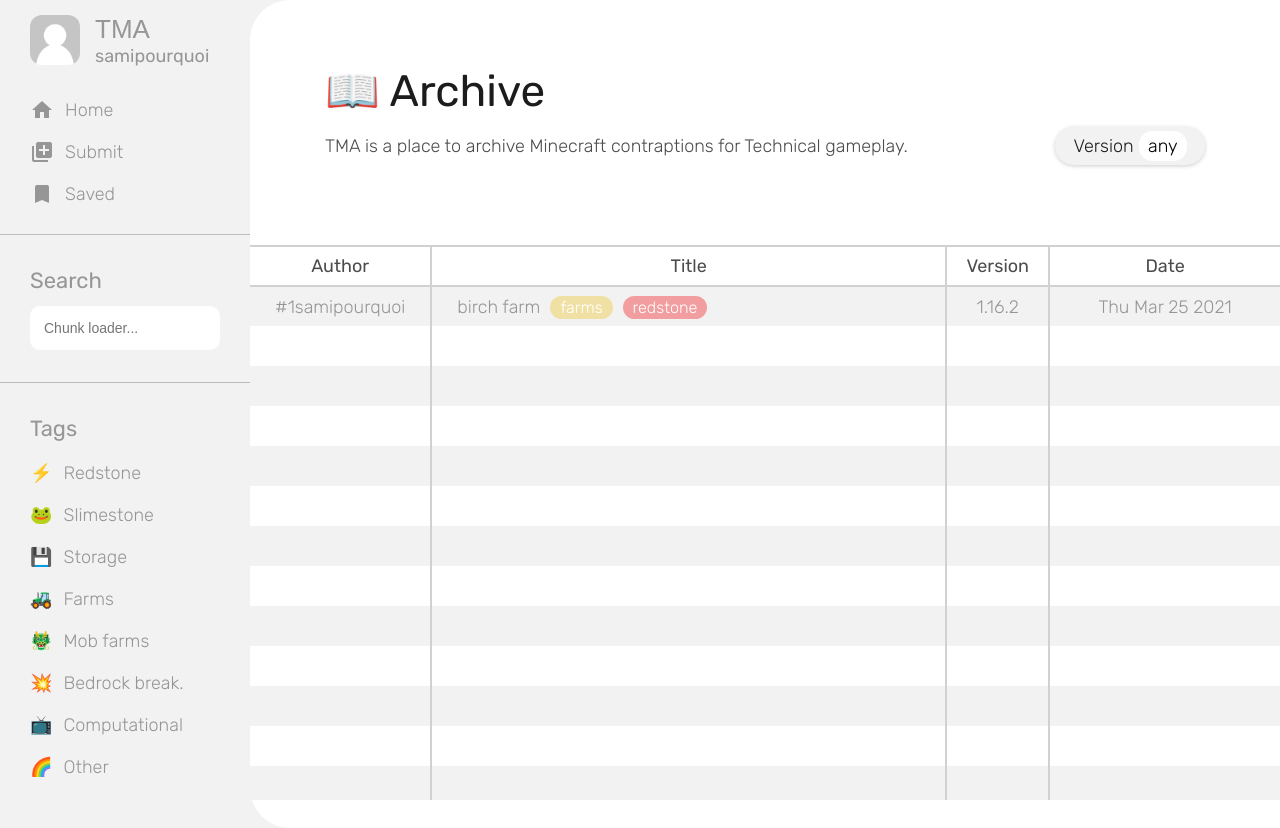
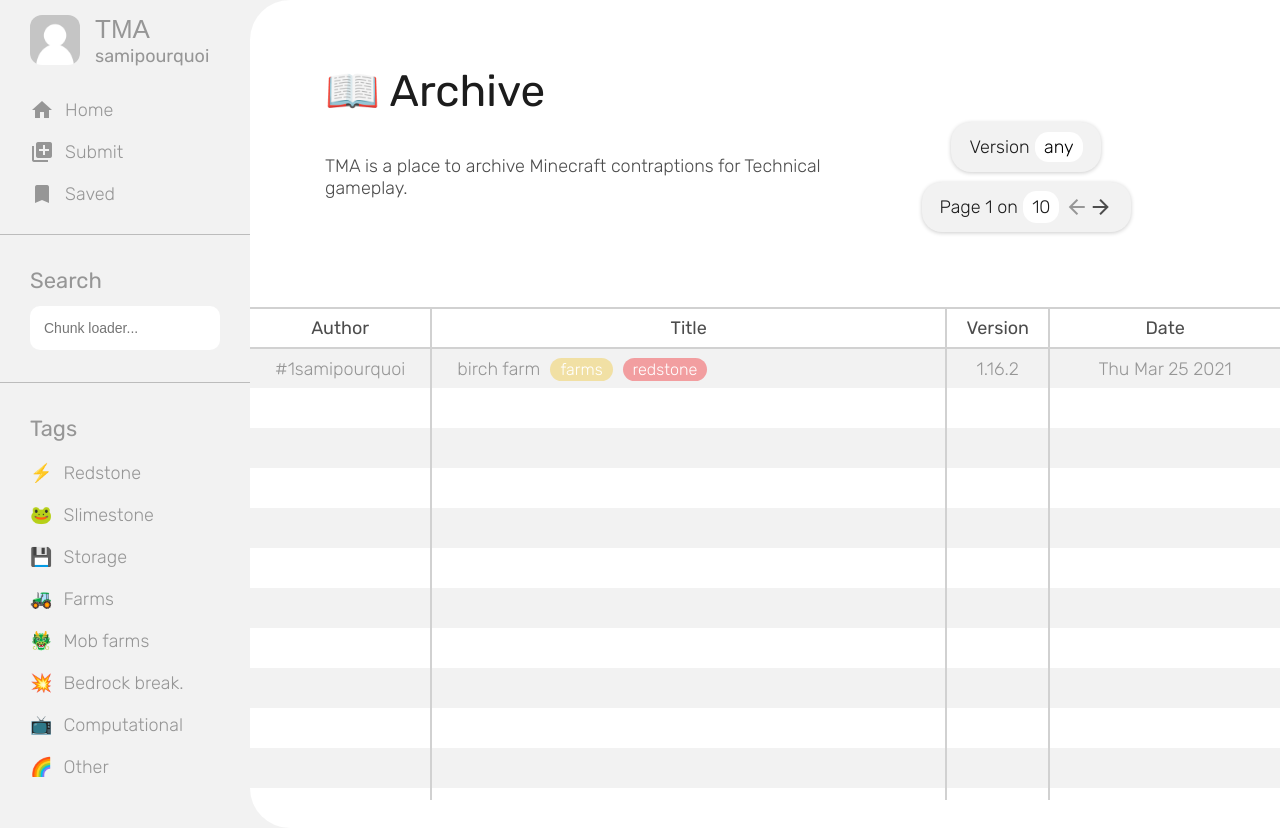
Before and after one commit to samipourquoi/tma, a Next.js app in the folder packages/othello/: page /archive in a window 1280 px wide. Built offline with nearby package versions, Linux system fonts and the light colour scheme; a web font is replaced by a local one.

Commit message:
othello: add page selector widget

```diff
--- /dev/null
+++ b/packages/othello/src/components/widgets/page-selector.tsx
@@ -0,0 +1,38 @@
+import { useState } from "react";
+
+export interface PageSelectorProps {
+  pageAmount: number
+}
+
+export default function PageSelector(
+  { pageAmount }: PageSelectorProps
+) {
+  const [page, setPage] = useState(1);
+  const isAtStart = page == 1;
+  const isAtEnd   = page == pageAmount;
+
+  const updatePage = (number: -1 | 1) => () => {
+    const newPage = page + number;
+
+    if ((isAtStart && number == -1)
+      || isAtEnd && number == +1)
+    {
+      return;
+    }
+
+    setPage(page + number);
+  }
+
+  return (
+    <label className="page-selector">
+      Page {page} on <span className="text-display">{pageAmount}</span>
+
+      <span className={`material-icons ${isAtStart ? "disabled-icon" : ""}`}
+            onClick={updatePage(-1)}>
+        arrow_back</span>
+      <span className={`material-icons ${isAtEnd ? "disabled-icon" : ""}`}
+            onClick={updatePage(1)}>
+        arrow_forward</span>
+    </label>
+  );
+}
--- a/packages/othello/src/components/widgets/version-selector.tsx
+++ b/packages/othello/src/components/widgets/version-selector.tsx
@@ -1,5 +1,3 @@
-import TextDisplay from "./text-display";
-
 export default function VersionSelector() {
   return (
     <label className="version-selector">
@@ -14,7 +12,6 @@
         <option>1.16</option>
         <option>1.17</option>
       </select>
-      {/*Version <TextDisplay display="any"/>*/}
     </label>
   )
 }
--- a/packages/othello/src/pages/archive.tsx
+++ b/packages/othello/src/pages/archive.tsx
@@ -4,6 +4,7 @@
 import styles from "../styles/pages/archive.module.scss";
 import Tag from "../components/tag";
 import VersionSelector from "../components/widgets/version-selector";
+import PageSelector from "../components/widgets/page-selector";
 
 export default function ArchivePage() {
   const rows: Row[] = [
@@ -32,7 +33,11 @@
             <p className={styles["desc"]}>
               TMA is a place to archive Minecraft contraptions for Technical gameplay.
             </p>
-            <VersionSelector/>
+
+            <div className={styles["desc-buttons"]}>
+              <VersionSelector/>
+              <PageSelector pageAmount={10}/>
+            </div>
           </div>
         </div>
 
--- a/packages/othello/src/styles/components/index.scss
+++ b/packages/othello/src/styles/components/index.scss
@@ -3,3 +3,4 @@
 @use "table";
 @use "tag";
 @use "widgets/version-selector";
+@use "widgets/page-selector";
--- /dev/null
+++ b/packages/othello/src/styles/components/widgets/page-selector.scss
@@ -0,0 +1,19 @@
+@use "widget" as *;
+
+.page-selector {
+  @extend %widget;
+
+  .material-icons {
+    color: var(--cl-constrast-700);
+    cursor: pointer;
+    user-select: none;
+
+    &:hover {
+      color: var(--cl-constrast-800)
+    }
+  }
+
+  .disabled-icon {
+    color: var(--cl-constrast-600) !important;
+  }
+}
--- a/packages/othello/src/styles/components/widgets/widget.scss
+++ b/packages/othello/src/styles/components/widgets/widget.scss
@@ -1,9 +1,13 @@
 %widget {
+  display: flex;
+  justify-content: center;
+  align-items: center;
   border-radius: 20px;
   background: var(--cl-constrast-400);
-  padding: .4rem 1.8rem;
+  padding: 1rem 1.8rem;
   color: var(--cl-constrast-800);
   box-shadow: 0 1px 4px rgba(0, 0, 0, .2);
+  height: 50px;
 
   .text-display {
     $spacing: .3em;
--- a/packages/othello/src/styles/pages/archive.module.scss
+++ b/packages/othello/src/styles/pages/archive.module.scss
@@ -15,4 +15,15 @@
   display: flex;
   align-items: center;
   justify-content: space-between;
+
+  .desc-buttons {
+    display: flex;
+    justify-content: center;
+    align-items: center;
+    flex-wrap: wrap;
+
+    > * {
+      margin: .5rem 1rem;
+    }
+  }
 }
```
Also changed, not shown: packages/othello/src/components/widgets/text-display.tsx (deleted, +0 -11 lines).
